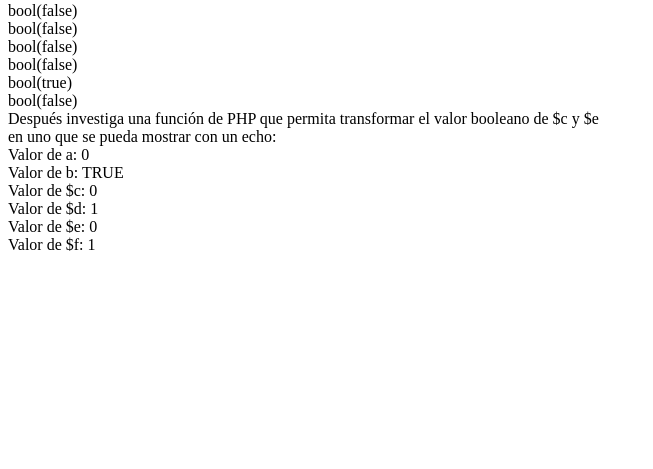
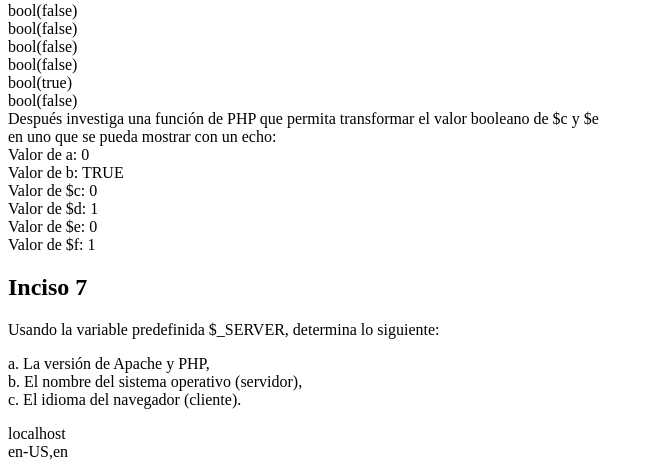
Before and after one commit to Nao0104/Practicas, a PHP site: page / in a window 1280 px wide. Shown: the part 1255-1724 px from the top of the page, without its empty margins (0-653 px from the left). Before the commit the page ends 1506 px from the top, so only its background shows below. Run offline with PHP 8.4, Linux system fonts and the light colour scheme; data that the repository does not hold is empty.

Commit message:
Inciso 7 practica 3

```diff
--- a/practicas/p03/index.php
+++ b/practicas/p03/index.php
@@ -145,8 +145,16 @@ $c = (double) $a;</p>
     settype($e, "integer");
     echo '<br> Valor de $e: '.$e.'<br>';
     echo 'Valor de $f: '.$f.'<br>';
+    ?>
 
+    <h2>Inciso 7</h2>
+    <p>Usando la variable predefinida $_SERVER, determina lo siguiente:</p>
+    <p> a. La versión de Apache y PHP, <br> b. El nombre del sistema operativo (servidor), <br> c. El idioma del navegador (cliente). <br></p>
 
+    <?php
+    echo $_SERVER['SERVER_SIGNATURE'];
+    echo $_SERVER['SERVER_NAME'];echo '<br>';
+    echo $_SERVER['HTTP_ACCEPT_LANGUAGE'];
     ?>
 </body>
 </html>
```
